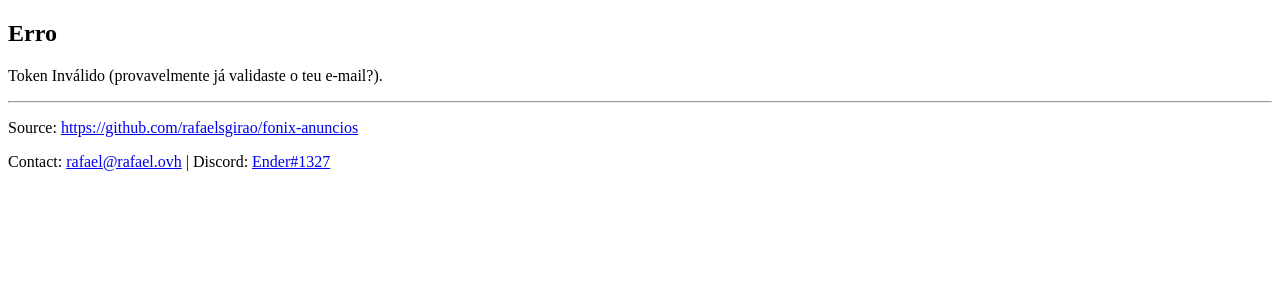
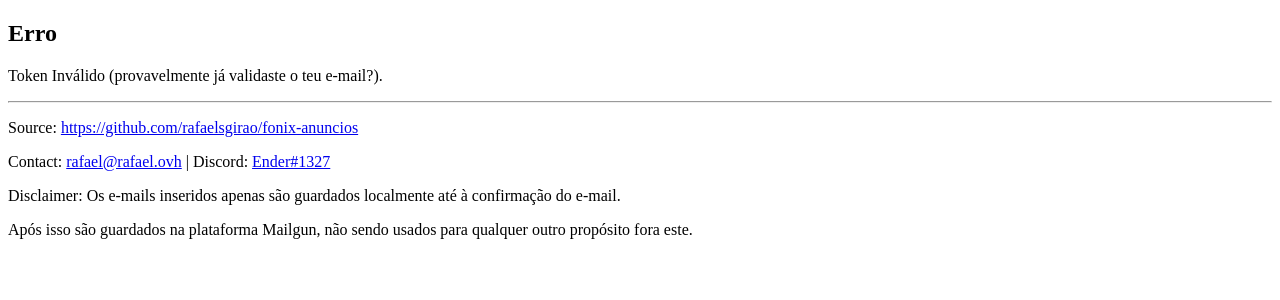
Before and after one commit to rafaelsgirao/fonix-anuncios, a Flask app: page /confirm/1 in a window 1280 px wide. Shown: the top 300 px of the page. Run offline with Flask 2, Linux system fonts and the light colour scheme.

Commit message:
Add disclaimer

```diff
--- a/templates/base.html
+++ b/templates/base.html
@@ -18,6 +18,8 @@
         href="https://github.com/rafaelsgirao/fonix-anuncios">https://github.com/rafaelsgirao/fonix-anuncios</a></p>
 <p>Contact: <a href="mailto:rafael@rafael.ovh">rafael@rafael.ovh</a> | Discord: <a
         href="https://discord.com/users/97747424486887424">Ender#1327</a></p>
+        <p>Disclaimer: Os e-mails inseridos apenas são guardados localmente até à confirmação do e-mail.</p>
+        <p>Após isso são guardados na plataforma Mailgun, não sendo usados para qualquer outro propósito fora este.</p>
 </body>
 
 </html>
```
